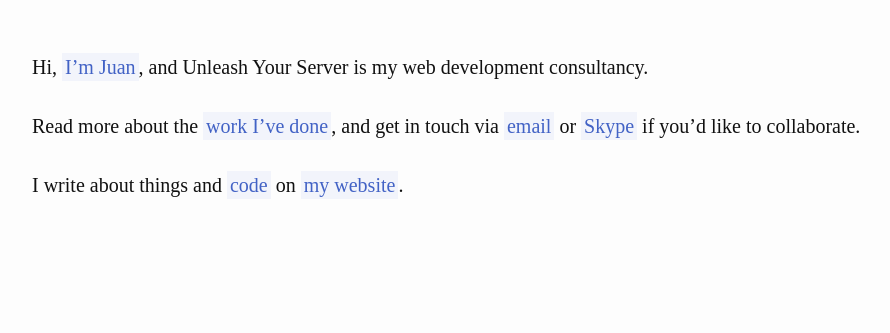
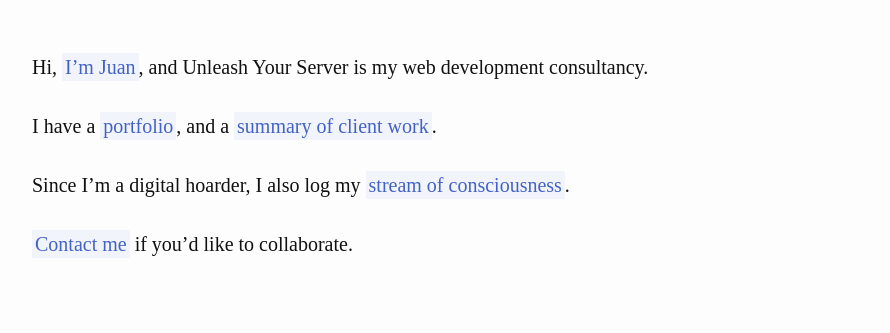
Before and after one commit to UYSio/uysio.github.io, a plain HTML site: page index.html in a window 1280 px wide. Shown: the top 333 px of the page, without its empty margins (18-908 px from the left). Drawn offline with Linux system fonts and the light colour scheme.

Commit message:
new rendition

```diff
--- a/index.html
+++ b/index.html
@@ -29,9 +29,11 @@
   <article class="post-content">
     <p>Hi, <a href="https://opyate.com">I’m Juan</a>, and Unleash Your Server is my web development consultancy.</p>
 
-<p>Read more about the <a href="cv">work I’ve done</a>, and get in touch via <a href="&#109;&#097;&#105;&#108;&#116;&#111;:&#106;&#117;&#097;&#110;&#043;&#119;&#119;&#119;&#064;&#117;&#121;&#115;&#046;&#105;&#111;">email</a> or <a href="skype:opyate?call">Skype</a> if you’d like to collaborate.</p>
+<p>I have a <a href="portfolio">portfolio</a>, and a <a href="cv">summary of client work</a>.</p>
 
-<p>I write about things and <a href="https://github.com/opyate/">code</a> on <a href="https://opyate.com/">my website</a>.</p>
+<p>Since I’m a digital hoarder, I also log my <a href="https://opyate.com/">stream of consciousness</a>.</p>
+
+<p><a href="&#109;&#097;&#105;&#108;&#116;&#111;:&#106;&#117;&#097;&#110;&#043;&#119;&#119;&#119;&#064;&#117;&#121;&#115;&#046;&#105;&#111;">Contact me</a> if you’d like to collaborate.</p>
 
   </article>
 
```
